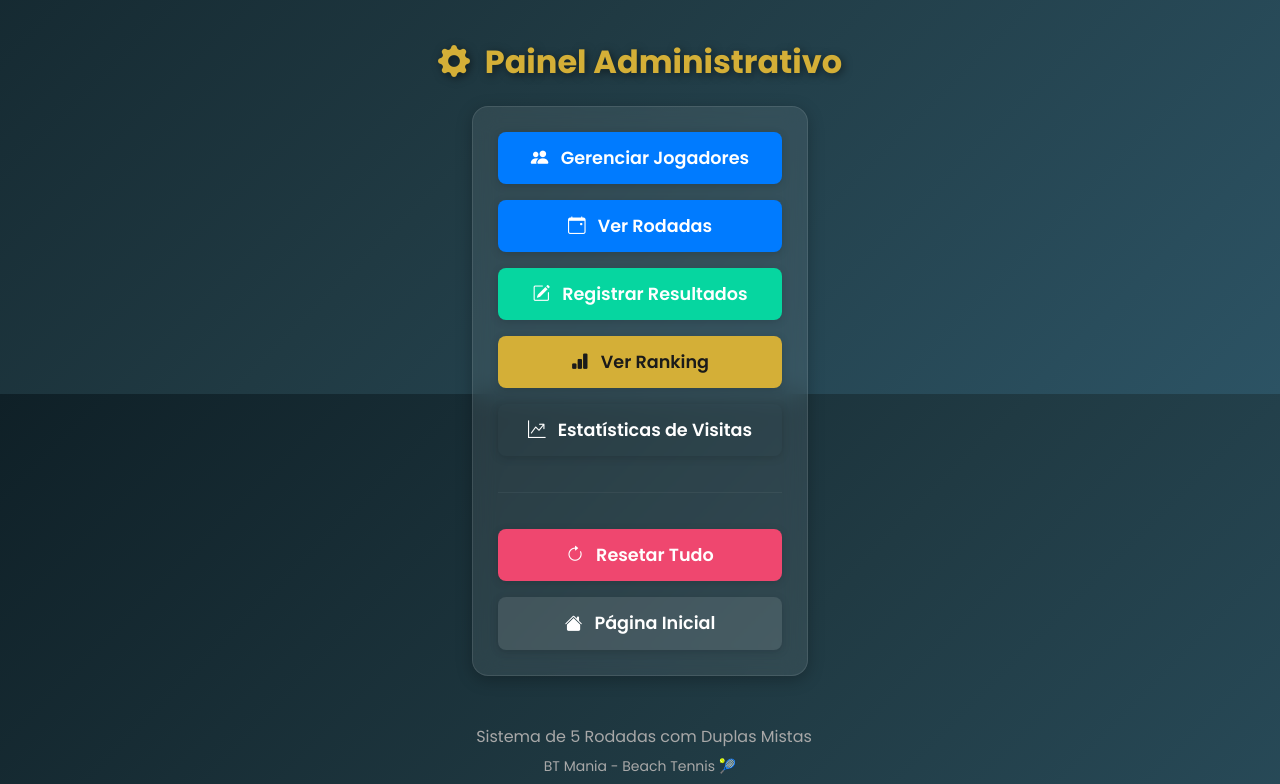
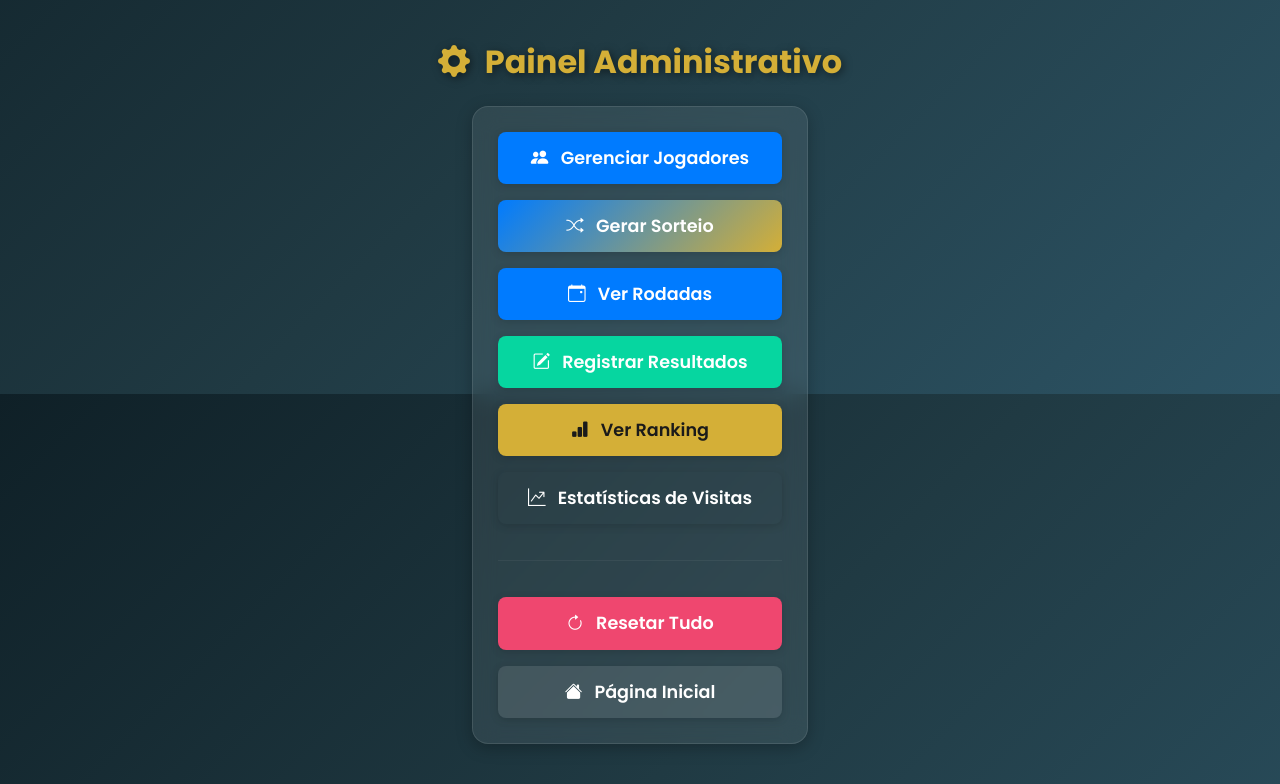
Before and after one commit to danilomedeiros100/bt-sorteio, a Flask app: page /admin in a window 1280 px wide. Shown: the part 406-1190 px from the top of the page. Run offline with Flask 3, Linux system fonts and the light colour scheme.

Commit message:
feat: Adiciona botão 'Gerar Sorteio' no painel admin

```diff
--- a/templates/admin.html
+++ b/templates/admin.html
@@ -15,6 +15,11 @@
       <a href="{{ url_for('presenca') }}" class="btn-primary-custom btn-block">
         <i class="bi bi-people-fill me-2"></i>
         Gerenciar Jogadores
+      </a>
+
+      <a href="{{ url_for('rota_gerar_sorteio') }}" class="btn-primary-custom btn-block" style="background: linear-gradient(135deg, var(--color-primary), var(--color-accent));">
+        <i class="bi bi-shuffle me-2"></i>
+        Gerar Sorteio
       </a>
 
       <a href="{{ url_for('rota_ver_rodadas') }}" class="btn-primary-custom btn-block">
```
